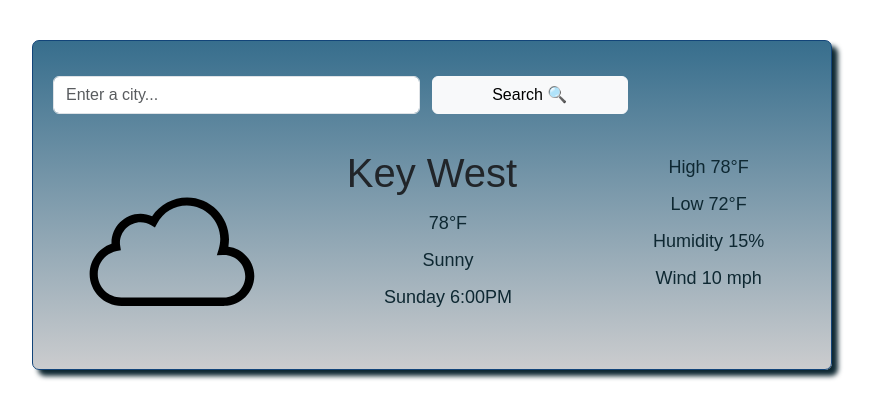
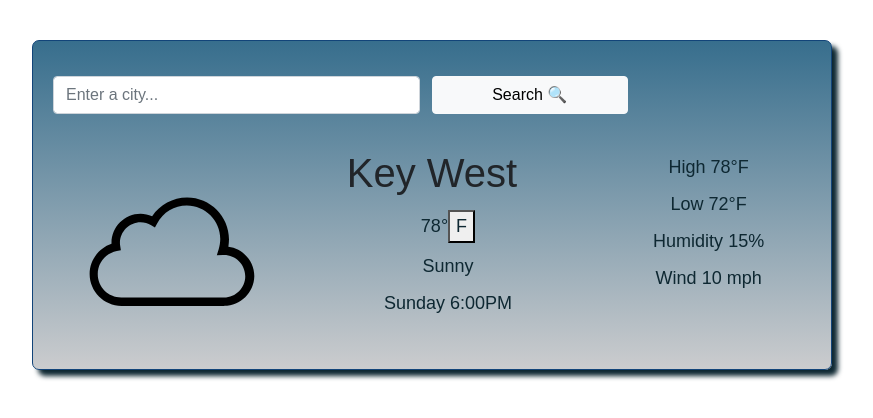
Before and after one commit to adobias7811/weather-react, a React (Create React App) app: page / in a window 1280 px wide. Shown: the top 418 px of the page, without its empty margins (208-1081 px from the left). Built offline with nearby package versions, Linux system fonts and the light colour scheme.

Commit message:
Installed Bootstrap

```diff
--- a/package.json
+++ b/package.json
@@ -6,7 +6,10 @@
     "@testing-library/jest-dom": "^5.14.1",
     "@testing-library/react": "^11.2.7",
     "@testing-library/user-event": "^12.8.3",
+    "boostrap": "^2.0.0",
+    "bootstrap": "^5.0.2",
     "react": "^17.0.2",
+    "react-bootstrap": "^2.0.0-beta.4",
     "react-dom": "^17.0.2",
     "react-scripts": "4.0.3",
     "web-vitals": "^1.1.2"
--- a/src/CurrentCondition.js
+++ b/src/CurrentCondition.js
@@ -5,7 +5,7 @@ import icon from "./img/icons/cloudy.svg";
 export default function CurrentCondition() {
   return (
     <div className="clearfix weather-condition">
-      <img src={icon} />
+      <img src={icon} alt="weather-icon" />
     </div>
   );
 }
--- a/src/CurrentDate.js
+++ b/src/CurrentDate.js
@@ -7,9 +7,9 @@ export default function CurrentDate() {
         <li className="currentTemp weather-temperature">
           <span id="current-temp">78°</span>
           <span className="tempUnit">
-            <a href="#" id="fahrenheit-link" class="active">
+            <button id="fahrenheit-link" class="active fahrenheit-link">
               F
-            </a>
+            </button>
           </span>
         </li>
         <li className="weatherDescription" id="weather-description">
```
Also changed, not shown: 1 other file (tests, documents, lock files or other folders).
